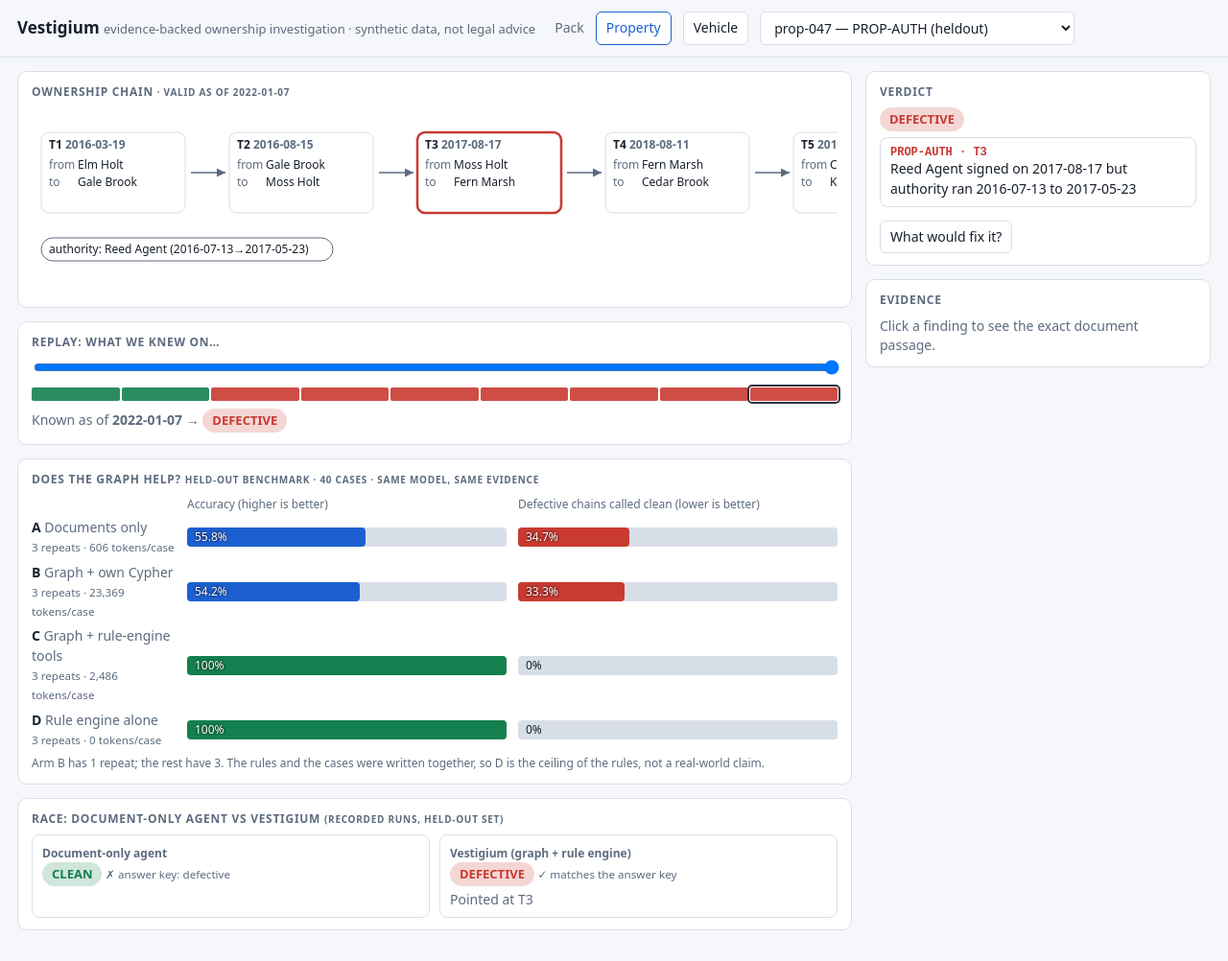
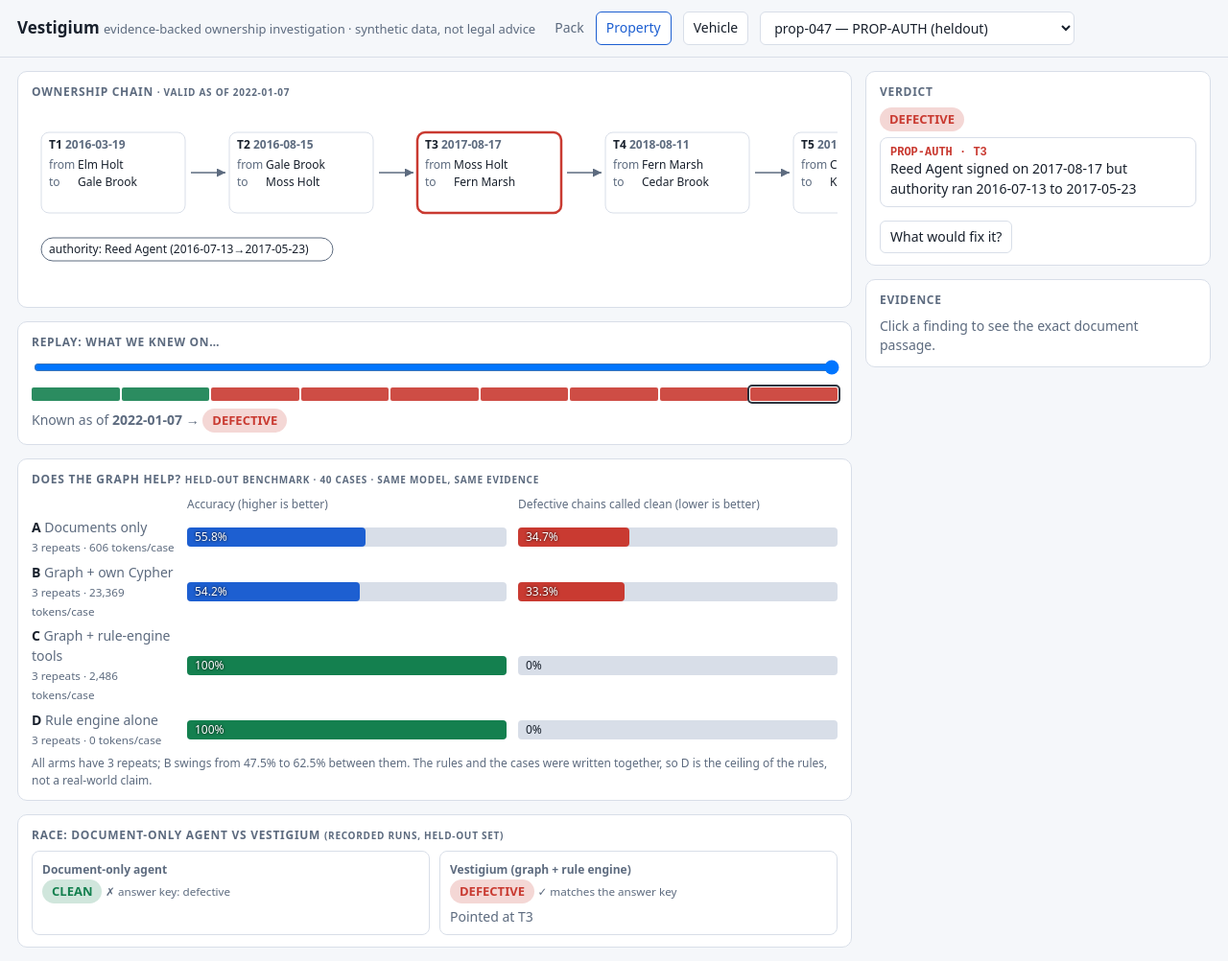
Before and after one commit to samuel025/vestigium, a plain HTML site: page demo/index.html in a window 1280 px wide. Shown: the whole page at 96% size. Drawn offline with Linux system fonts and the light colour scheme.

Commit message:
UI: B repeat note

```diff
--- a/demo/index.html
+++ b/demo/index.html
@@ -103,7 +103,7 @@ function bench(){const B=window.VESTIGIUM_BENCH||[];
   B.map(b=>`<div style="display:grid;grid-template-columns:150px 1fr 1fr;gap:6px 12px;align-items:center;margin:6px 0"><div><b>${b.arm}</b> <span class="mut">${b.name}</span><br><small>${b.repeats} repeat${b.repeats>1?'s':''} · ${b.tokens.toLocaleString()} tokens/case</small></div>
    <div style="background:var(--line);border-radius:4px;height:20px;position:relative"><div style="width:${b.acc}%;background:${b.acc>90?'var(--ok)':'var(--acc)'};height:100%;border-radius:4px"></div><span style="position:absolute;left:8px;top:1px;font-size:12px;${b.acc<15?"color:var(--tx)":"color:#fff;text-shadow:0 0 3px #000"}">${b.acc}%</span></div>
    <div style="background:var(--line);border-radius:4px;height:20px;position:relative"><div style="width:${b.false_clean}%;background:var(--bad);height:100%;border-radius:4px"></div><span style="position:absolute;left:8px;top:1px;font-size:12px;${b.false_clean<15?"color:var(--tx)":"color:#fff;text-shadow:0 0 3px #000"}">${b.false_clean}%</span></div></div>`).join('')+
-  `<div class="mut" style="font-size:12px;margin-top:6px">Arm B has 1 repeat; the rest have 3. The rules and the cases were written together, so D is the ceiling of the rules, not a real-world claim.</div>`}
+  `<div class="mut" style="font-size:12px;margin-top:6px">All arms have 3 repeats; B swings from 47.5% to 62.5% between them. The rules and the cases were written together, so D is the ceiling of the rules, not a real-world claim.</div>`}
 $('pick').onchange=e=>pick(e.target.value);
 $('slider').oninput=e=>{step=+e.target.value;render()};
 $('strip').onclick=e=>{if(e.target.dataset.i){step=+e.target.dataset.i;$('slider').value=step;render()}};
```
